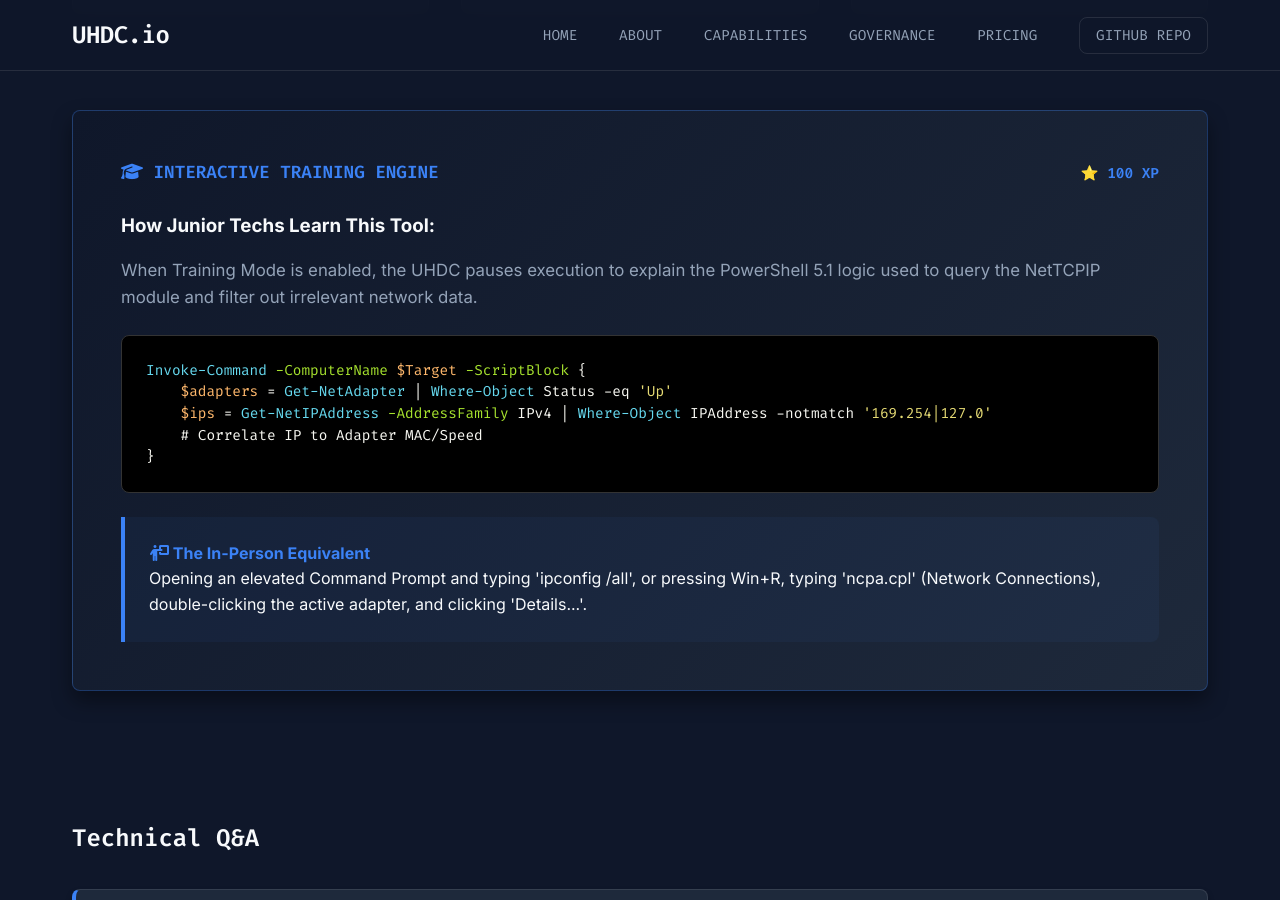
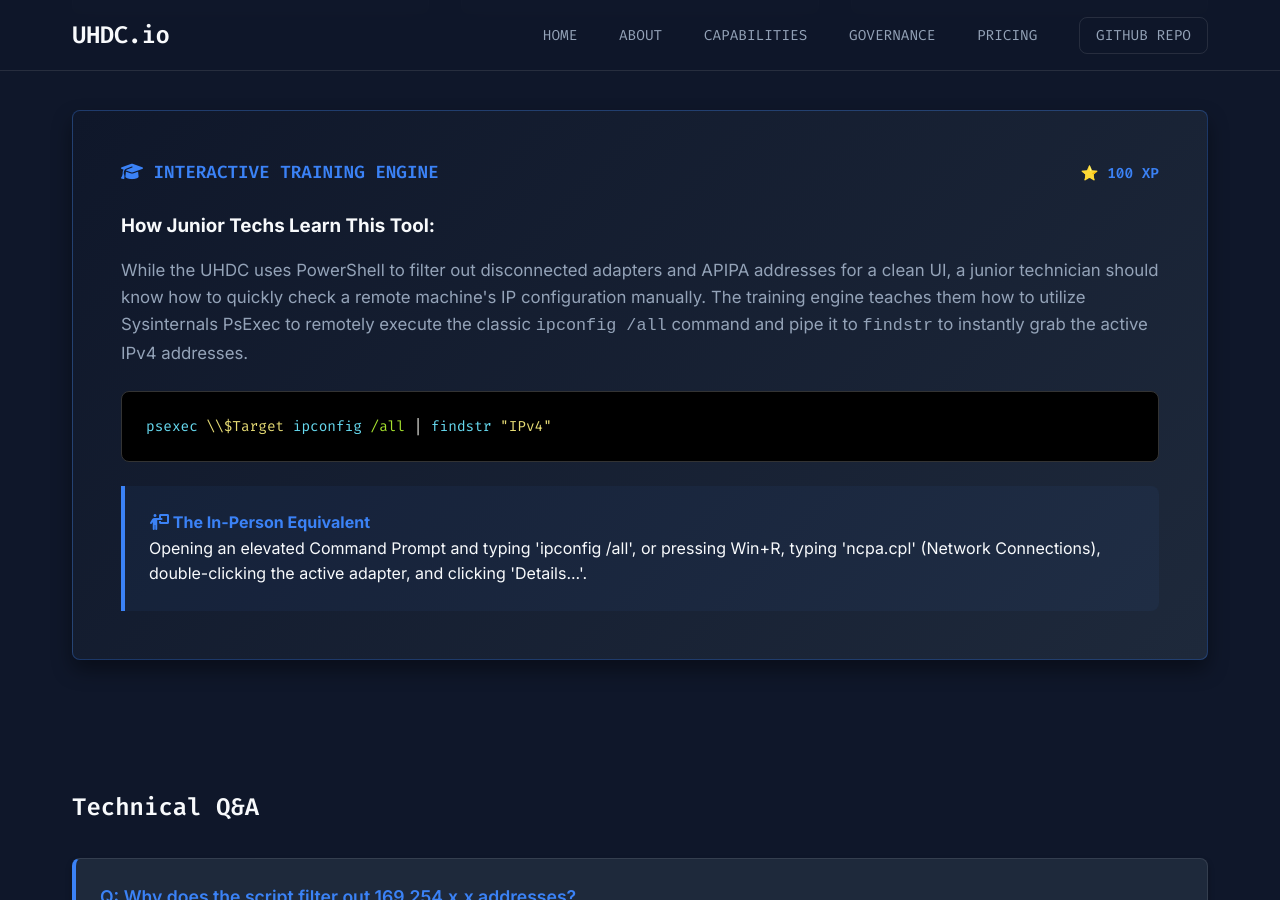
Before and after one commit to BobbyBurnsy/UHDC.io, a Jekyll site: the page built from active-interface-diagnostics.html, in a window 1280 px wide and 900 px high, scrolled down 1123 px. Built offline with Jekyll 4.4.1, drawn with Linux system fonts in a browser that asks for light colours.

Commit message:
Update active-interface-diagnostics.html

```diff
--- a/active-interface-diagnostics.html
+++ b/active-interface-diagnostics.html
@@ -88,15 +88,11 @@ title: "Active Interface Diagnostics"
 
         <h3 style="color: var(--text-primary); margin-bottom: 1rem;">How Junior Techs Learn This Tool:</h3>
         <p style="color: var(--text-secondary); font-size: 1.05rem; line-height: 1.6; margin-bottom: 1.5rem;">
-            When Training Mode is enabled, the UHDC pauses execution to explain the PowerShell 5.1 logic used to query the NetTCPIP module and filter out irrelevant network data.
+            While the UHDC uses PowerShell to filter out disconnected adapters and APIPA addresses for a clean UI, a junior technician should know how to quickly check a remote machine's IP configuration manually. The training engine teaches them how to utilize Sysinternals PsExec to remotely execute the classic <code>ipconfig /all</code> command and pipe it to <code>findstr</code> to instantly grab the active IPv4 addresses.
         </p>
 
         <div class="mock-code">
-            <span class="cmd">Invoke-Command</span> <span class="param">-ComputerName</span> <span class="var">$Target</span> <span class="param">-ScriptBlock</span> {<br>
-            &nbsp;&nbsp;&nbsp;&nbsp;<span class="var">$adapters</span> = <span class="cmd">Get-NetAdapter</span> | <span class="cmd">Where-Object</span> Status -eq <span class="str">'Up'</span><br>
-            &nbsp;&nbsp;&nbsp;&nbsp;<span class="var">$ips</span> = <span class="cmd">Get-NetIPAddress</span> <span class="param">-AddressFamily</span> IPv4 | <span class="cmd">Where-Object</span> IPAddress -notmatch <span class="str">'169.254|127.0'</span><br>
-            &nbsp;&nbsp;&nbsp;&nbsp;<span class="text-muted"># Correlate IP to Adapter MAC/Speed</span><br>
-            }
+            <span class="cmd">psexec</span> <span class="str">\\$Target</span> <span class="cmd">ipconfig</span> <span class="param">/all</span> | <span class="cmd">findstr</span> <span class="str">"IPv4"</span>
         </div>
 
         <div class="mock-inperson" style="border-left-color: var(--accent-blue); background: rgba(59, 130, 246, 0.05);">
```
